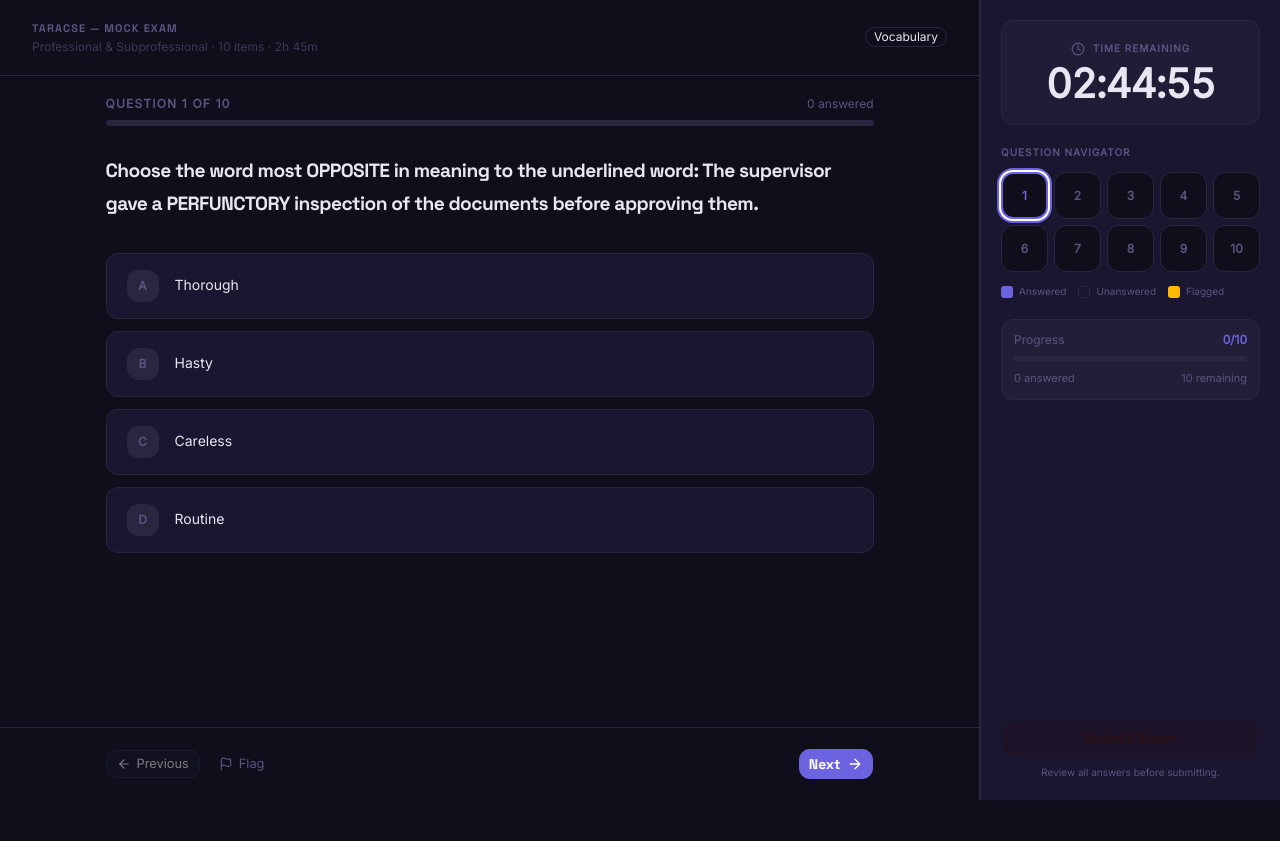
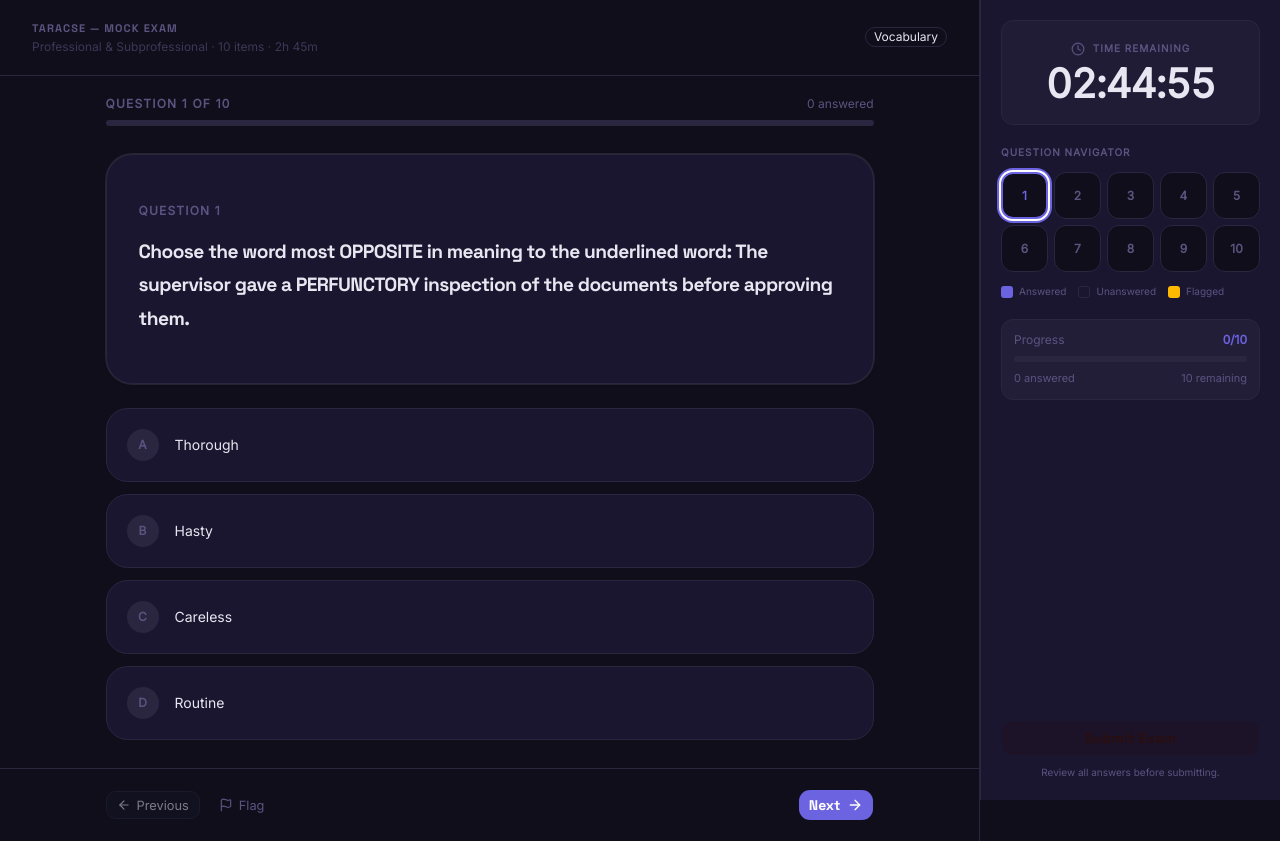
Before and after one commit to jsnaur/TaraCSE, a Next.js app: page /dashboard/mock/1 in a window 1280 px wide. Before the commit the page ends 800 px from the top, so only its background shows below. Built offline with nearby package versions, Linux system fonts and the light colour scheme.

Commit message:
updated mockId page

```diff
--- a/app/dashboard/mock/[mockId]/page.tsx
+++ b/app/dashboard/mock/[mockId]/page.tsx
@@ -3,6 +3,7 @@
 import { useState, useEffect, useRef, useCallback } from "react";
 import { useRouter } from "next/navigation";
 import { Progress } from "@/components/ui/progress";
+import { Card, CardContent } from "@/components/ui/card";
 import {
   AlertDialog,
   AlertDialogAction,
@@ -432,10 +433,17 @@ export default function MockExamPage() {
                   {question.category}
                 </Badge>
 
-                {/* Question text — large, readable, no answer cues ever */}
-                <h2 className="font-heading text-[1.2rem] font-semibold leading-[1.75] text-foreground mb-8">
-                  {question.text}
-                </h2>
+                {/* Question text wrapped in Practice-style Card */}
+                <Card className="rounded-3xl border shadow-sm bg-card mb-6">
+                  <CardContent className="p-8">
+                    <p className="text-xs font-semibold uppercase tracking-widest text-muted-foreground mb-4">
+                      Question {currentIndex + 1}
+                    </p>
+                    <h2 className="font-heading text-[1.2rem] font-semibold leading-[1.75] text-foreground">
+                      {question.text}
+                    </h2>
+                  </CardContent>
+                </Card>
 
                 {/* Options — selected state is purely neutral (no correct/wrong colors) */}
                 <div className="flex flex-col gap-3">
@@ -447,7 +455,7 @@ export default function MockExamPage() {
                         onClick={() => selectOption(i)}
                         className={cn(
                           "group flex items-center gap-4 w-full text-left",
-                          "px-5 py-4 rounded-[var(--radius-lg)] border-[1.5px]",
+                          "p-5 rounded-2xl border-[1.5px]",
                           "transition-all duration-150",
                           "focus-visible:outline-none focus-visible:ring-2 focus-visible:ring-primary focus-visible:ring-offset-2",
                           // Selected: neutral primary ring only — NEVER green or red
@@ -459,7 +467,7 @@ export default function MockExamPage() {
                         {/* Letter bubble */}
                         <span
                           className={cn(
-                            "w-8 h-8 rounded-lg flex items-center justify-center",
+                            "w-8 h-8 rounded-xl flex items-center justify-center",
                             "text-xs font-bold shrink-0 transition-colors",
                             isSelected
                               ? "bg-primary text-primary-foreground"
```
